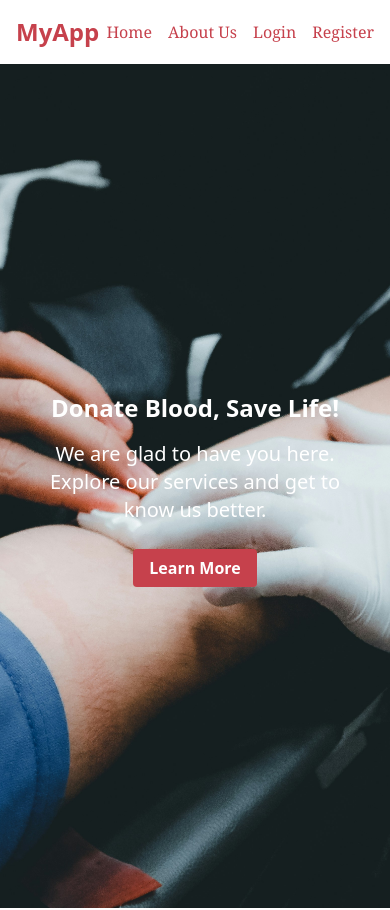
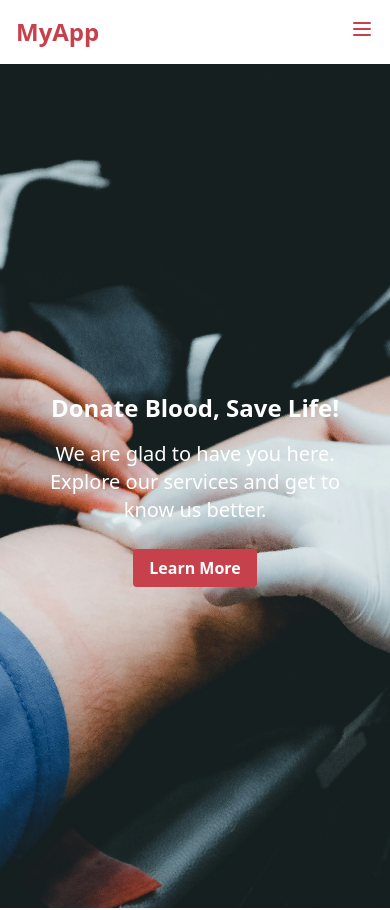
Before and after one commit to rifatjayed/Blood_Donation, a React (Vite) app: page / in a window 390 px wide. Shown: the top 910 px of the page. Built offline with nearby package versions, Linux system fonts and the light colour scheme.

Commit message:
navabr responsive

```diff
--- a/src/components/Menubar.jsx
+++ b/src/components/Menubar.jsx
@@ -1,27 +1,97 @@
+// import { Link } from "react-router-dom";
+
+// const Menubar = () => {
+//   return (
+//     <div>
+//       {/* <nav className="bg-[#e42313]">
+
+//       </nav> */}
+
+//       <header className="bg-white text-[#c6414c]">
+//         <nav className="container mx-auto flex justify-between items-center p-4">
+//           <div className="text-2xl font-semibold">MyApp</div>
+//           <ul className="flex space-x-4 font-serif">
+//             <li>
+//               <Link to="/">Home</Link>
+//             </li>
+//             <li>
+//               <Link to="AboutUs">About Us</Link>
+//             </li>
+//             <li>
+//               <Link to="Login">Login</Link>
+//             </li>
+//             <li>
+//               <Link to="Register">Register</Link>
+//             </li>
+//           </ul>
+//         </nav>
+//       </header>
+//     </div>
+//   );
+// };
+
+import { useState } from "react";
 import { Link } from "react-router-dom";
 
 const Menubar = () => {
+  const [isOpen, setIsOpen] = useState(false);
+
   return (
     <div>
-      {/* <nav className="bg-[#e42313]">
-
-      </nav> */}
-
-      <header className="bg-white text-[#c6414c]">
+      <header className="bg-white text-[#c6414c] shadow-md">
         <nav className="container mx-auto flex justify-between items-center p-4">
           <div className="text-2xl font-semibold">MyApp</div>
-          <ul className="flex space-x-4 font-serif">
-            <li>
-              <Link to="/">Home</Link>
+
+          {/* Hamburger Icon for Mobile */}
+          <div className="block md:hidden">
+            <button
+              onClick={() => setIsOpen(!isOpen)}
+              className="text-[#c6414c] focus:outline-none"
+            >
+              <svg
+                className="w-6 h-6"
+                fill="none"
+                stroke="currentColor"
+                viewBox="0 0 24 24"
+                xmlns="http://www.w3.org/2000/svg"
+              >
+                <path
+                  strokeLinecap="round"
+                  strokeLinejoin="round"
+                  strokeWidth="2"
+                  d={
+                    isOpen ? "M6 18L18 6M6 6l12 12" : "M4 6h16M4 12h16M4 18h16"
+                  }
+                />
+              </svg>
+            </button>
+          </div>
+
+          {/* Navigation Links */}
+          <ul
+            className={`md:flex md:space-x-4 font-serif ${
+              isOpen ? "block" : "hidden"
+            } md:block`}
+          >
+            <li className="p-2">
+              <Link to="/" className="hover:text-[#e42313]">
+                Home
+              </Link>
             </li>
-            <li>
-              <Link to="AboutUs">About Us</Link>
+            <li className="p-2">
+              <Link to="/AboutUs" className="hover:text-[#e42313]">
+                About Us
+              </Link>
             </li>
-            <li>
-              <Link to="Login">Login</Link>
+            <li className="p-2">
+              <Link to="/Login" className="hover:text-[#e42313]">
+                Login
+              </Link>
             </li>
-            <li>
-              <Link to="Register">Register</Link>
+            <li className="p-2">
+              <Link to="/Register" className="hover:text-[#e42313]">
+                Register
+              </Link>
             </li>
           </ul>
         </nav>
```
